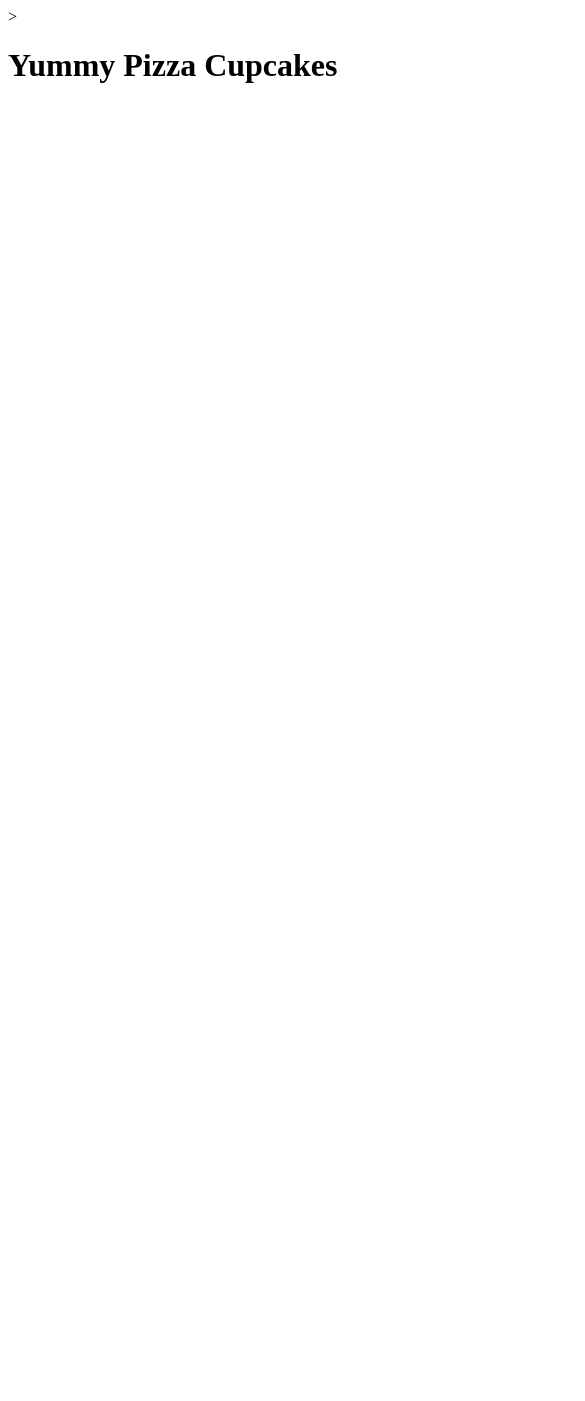
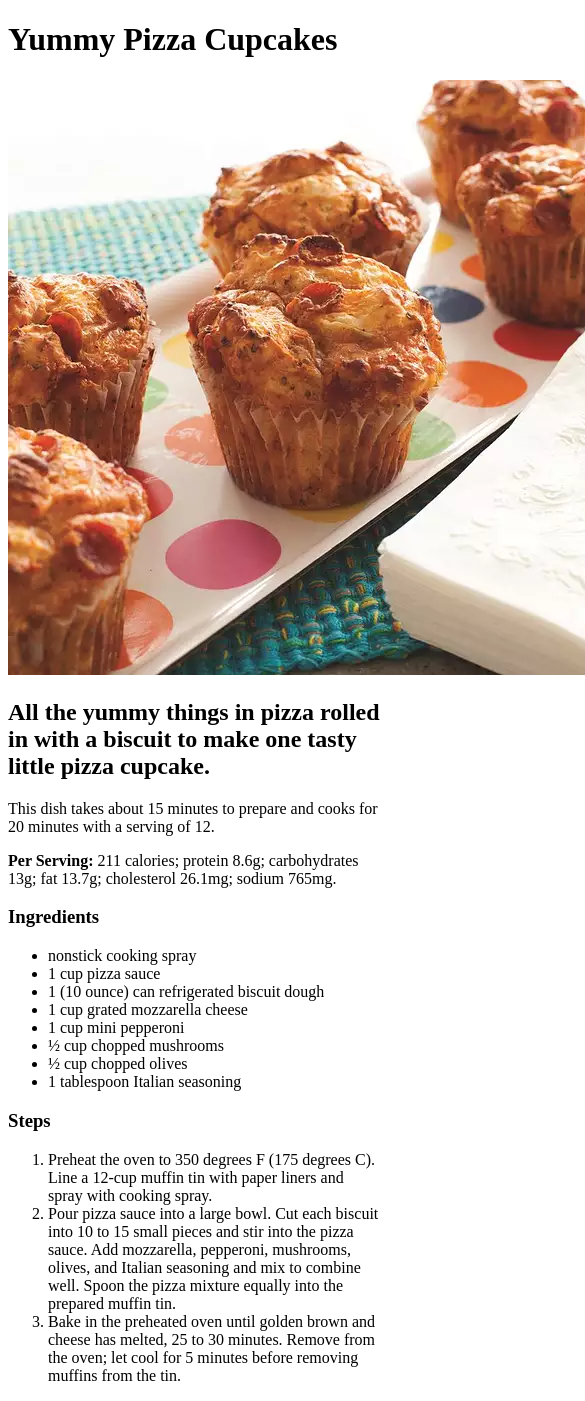
Before and after one commit to CptShxde/odin-recipes, a plain HTML site: page recipes/YummyPizzaCupcakes.html in a window 390 px wide. Shown: the whole page, 585 px wide, since content can reach past the window. Before the commit the page ends 844 px from the top, so only its background shows below. Drawn offline with Linux system fonts and the light colour scheme.

Commit message:
Finish odin HTML project

```diff
--- a/recipes/YummyPizzaCupcakes.html
+++ b/recipes/YummyPizzaCupcakes.html
@@ -2,11 +2,42 @@
 <html lang="en">
     <head>
         <meta charset="UTF-8">
-        ><title>Yummy Pizza Cupcakes recipe</title>
+        <title>Yummy Pizza Cupcakes | odin recipes</title>
     </head>
 
     <body>
         <h1>Yummy Pizza Cupcakes</h1>
 
+        <img
+        src="../images/YummyPizzaCupcakes.webp" alt="Supper yummy and delicious pizza cupcakes.">
+        <h2>
+            All the yummy things in pizza rolled in with a biscuit to make one tasty little pizza cupcake.
+        </h2>
+        <p>
+            This dish takes about 15 minutes to prepare and cooks for 20 minutes with a serving of 12.
+        </p>
+        <p>
+            <strong>Per Serving:</strong> 211 calories; protein 8.6g; carbohydrates 13g; fat 13.7g; cholesterol 26.1mg; sodium 765mg.
+        </p>
+
+        <h3>
+            Ingredients
+        </h3>
+        <ul>
+            <li>nonstick cooking spray</li>
+            <li>1 cup pizza sauce</li>
+            <li>1 (10 ounce) can refrigerated biscuit dough</li>
+            <li>1 cup grated mozzarella cheese</li>
+            <li>1 cup mini pepperoni</li>
+            <li>½ cup chopped mushrooms</li>
+            <li>½ cup chopped olives</li>
+            <li>1 tablespoon Italian seasoning</li>
+        </ul>
+        <h3>Steps</h3>
+        <ol>
+            <li>Preheat the oven to 350 degrees F (175 degrees C). Line a 12-cup muffin tin with paper liners and spray with cooking spray.</li>
+            <li>Pour pizza sauce into a large bowl. Cut each biscuit into 10 to 15 small pieces and stir into the pizza sauce. Add mozzarella, pepperoni, mushrooms, olives, and Italian seasoning and mix to combine well. Spoon the pizza mixture equally into the prepared muffin tin.</li>
+            <li>Bake in the preheated oven until golden brown and cheese has melted, 25 to 30 minutes. Remove from the oven; let cool for 5 minutes before removing muffins from the tin.</li>
+        </ol>
     </body>
 </html>
```
Also changed, not shown: index.html (+1 -0 lines), recipes/BigMacClone.html (+52 -0 lines), recipes/EnchiladasLasagna.html (+3 -12 lines), images/BigMacClone.webp (added).
